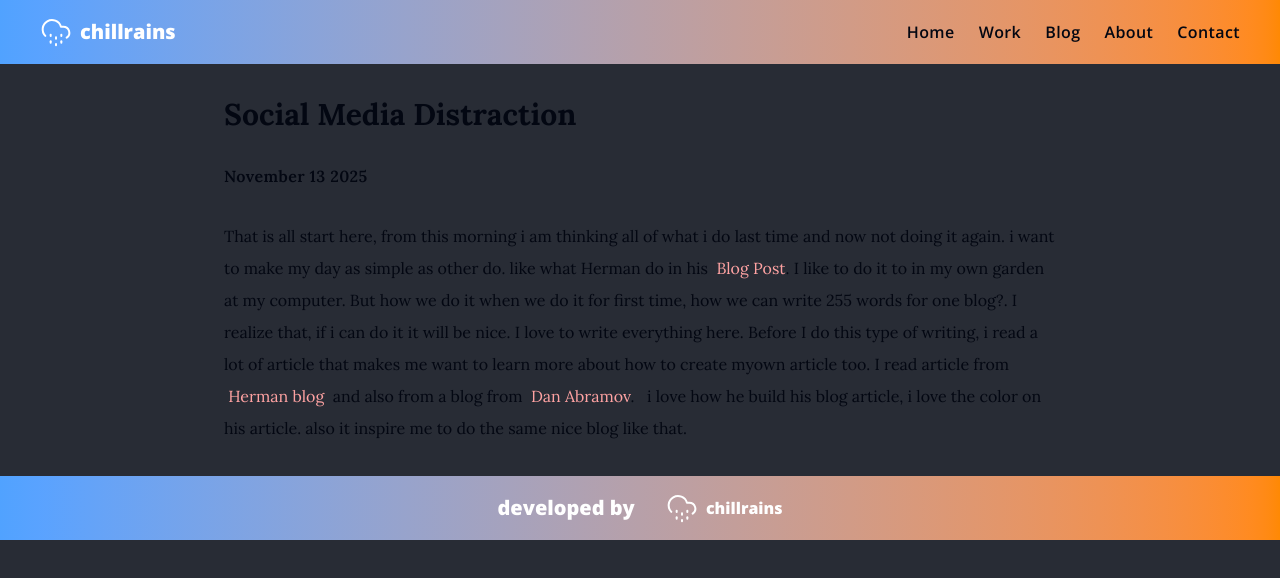
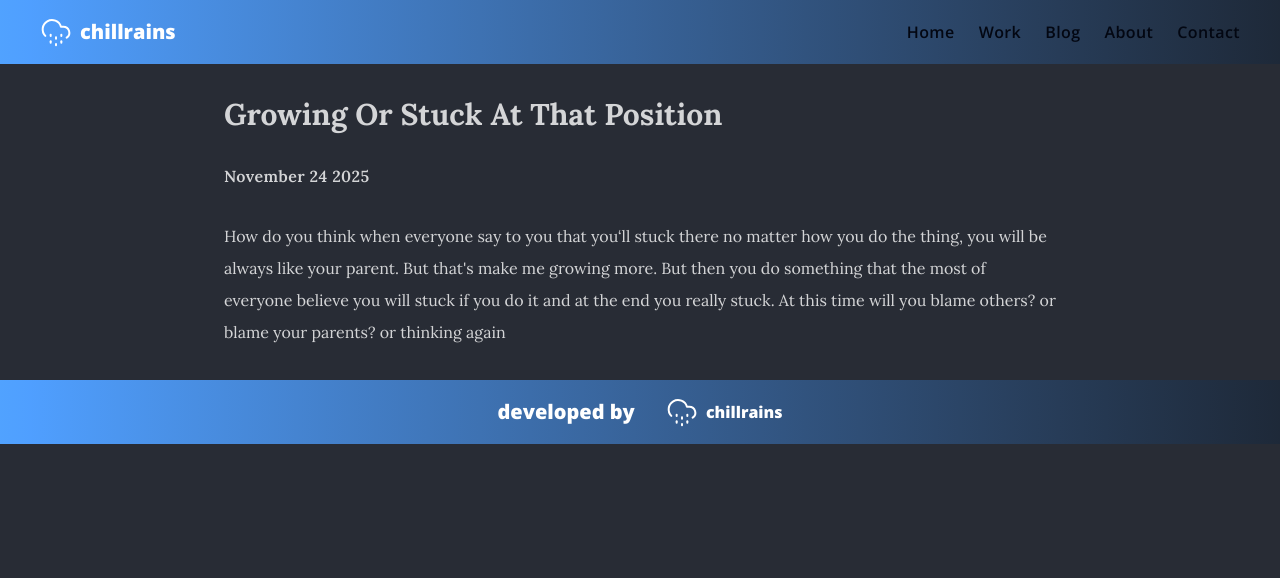
Before and after one commit to lastiwan89/chill_folio, a Next.js app: page /blog in a window 1280 px wide. Shown: the top 578 px of the page. Built offline with nearby package versions, Linux system fonts and the light colour scheme.

Commit message:
some bug fixed

```diff
--- a/app/blog/page.tsx
+++ b/app/blog/page.tsx
@@ -1,37 +1,19 @@
 const Blog = () => {
   return (
-    <div className="mx-auto flex max-h-screen max-w-4xl flex-col gap-2 px-8 py-8">
+    <div className="mx-auto flex max-h-screen max-w-4xl flex-col gap-2 px-8 py-8 text-white/80">
       <h1 className="font-serif text-3xl font-bold capitalize">
-        Social Media Distraction
+        Growing or stuck at that position
       </h1>
       <p className="py-6 font-serif font-semibold tracking-wide">
-        November 13 2025
+        November 24 2025
       </p>
       <p className="font-serif leading-8">
-        That is all start here, from this morning i am thinking all of what i do
-        last time and now not doing it again. i want to make my day as simple as
-        other do. like what Herman do in his &nbsp;
-        <a
-          className="cta"
-          href="https://herman.bearblog.dev/my-product-is-my-garden/"
-        >
-          Blog Post
-        </a>
-        . I like to do it to in my own garden at my computer. But how we do it
-        when we do it for first time, how we can write 255 words for one blog?.
-        I realize that, if i can do it it will be nice. I love to write
-        everything here. Before I do this type of writing, i read a lot of
-        article that makes me want to learn more about how to create myown
-        article too. I read article from &nbsp;
-        <a className="cta" href="https://herman.bearblog.dev/">
-          Herman blog
-        </a>
-        &#160; and also from a blog from &#160;
-        <a className="cta" href="https://overreacted.io/">
-          Dan Abramov
-        </a>
-        . &#160; i love how he build his blog article, i love the color on his
-        article. also it inspire me to do the same nice blog like that.
+        How do you think when everyone say to you that you&lsquo;ll stuck there
+        no matter how you do the thing, you will be always like your parent. But
+        that&#39;s make me growing more. But then you do something that the most
+        of everyone believe you will stuck if you do it and at the end you
+        really stuck. At this time will you blame others? or blame your parents?
+        or thinking again
       </p>
     </div>
   );
--- a/app/page.tsx
+++ b/app/page.tsx
@@ -1,3 +1,4 @@
+import { Button } from "@/components/ui/button";
 import Link from "next/link";
 import {
   FaBootstrap,
@@ -22,15 +23,13 @@ const Home = () => {
             Hi..!!, I&apos;m iwan
           </h1>
           <p className="font-serif text-xl">
-            I&apos;m building scalable and responsive websites. solutions.
+            Frontend Developer with specialized in reactjs. <br />I build
+            responsive and great web apps.
           </p>
           <div className="mt-3">
-            <Link
-              href="/contact"
-              className="cursor-pointer border-2 border-white bg-linear-to-r from-cyan-400 to-fuchsia-500 px-4 py-2 font-serif font-black tracking-wider uppercase"
-            >
-              hire me
-            </Link>
+            <Button className="bg-blue-500 tracking-wider uppercase">
+              <Link href="/contact">hire me</Link>
+            </Button>
           </div>
         </div>
         <div>
--- a/components/footer.tsx
+++ b/components/footer.tsx
@@ -4,7 +4,7 @@ import Link from "next/link";
 const Footer = () => {
   return (
     <footer>
-      <div className="flex items-center justify-center bg-linear-to-r from-blue-400 to-orange-400 px-4 py-4 md:px-10">
+      <div className="flex items-center justify-center bg-linear-to-r from-blue-400 to-gray-800 px-4 py-4 md:px-10">
         {/*Logo here  */}
         <p className="font-sans text-xl font-black text-white">
           developed by &nbsp; &nbsp; &#160;
--- a/components/navbar/navbar.tsx
+++ b/components/navbar/navbar.tsx
@@ -13,7 +13,7 @@ const Navbar = () => {
   return (
     <>
       <nav>
-        <div className="flex items-center justify-between bg-linear-to-r from-blue-400 to-orange-400 px-4 py-4 md:px-10">
+        <div className="flex items-center justify-between bg-linear-to-r from-blue-400 to-gray-800 px-4 py-4 md:px-10">
           {/*Logo here  */}
           <Link href="/" className="flex items-center gap-2 font-bold">
             <CloudDrizzleIcon
--- a/components/navbar/res-menu.tsx
+++ b/components/navbar/res-menu.tsx
@@ -19,12 +19,12 @@ const ResponsiveMenu = ({
           exit={{ opacity: 0, y: -100 }}
           className="absolute top-16 left-0 z-20 h-screen w-full md:hidden"
         >
-          <div className="m-2 rounded-3xl bg-linear-to-tr from-blue-400 to-orange-400 py-10 text-xl font-semibold text-white">
+          <div className="m-2 rounded-3xl bg-linear-to-tr from-blue-500 to-gray-800 py-10 text-xl font-semibold text-white">
             <ul className="grid grid-rows-4 items-center justify-center gap-12">
               {NavLinks.map((items) => (
                 <Link
                   onClick={handleClick}
-                  className="font-sans tracking-wide hover:text-gray-700"
+                  className="text-center font-sans tracking-wide hover:text-orange-400"
                   key={items.id}
                   href={items.link}
                 >
--- a/components/ui/wrapper.tsx
+++ /dev/null
@@ -1,15 +0,0 @@
-"use client";
-
-import { ReactNode } from "react";
-
-const Wrapper = ({
-  children,
-  handleClick,
-}: {
-  children: ReactNode;
-  handleClick: () => void;
-}) => {
-  return <div onClick={handleClick}>{children}</div>;
-};
-
-export default Wrapper;
```
